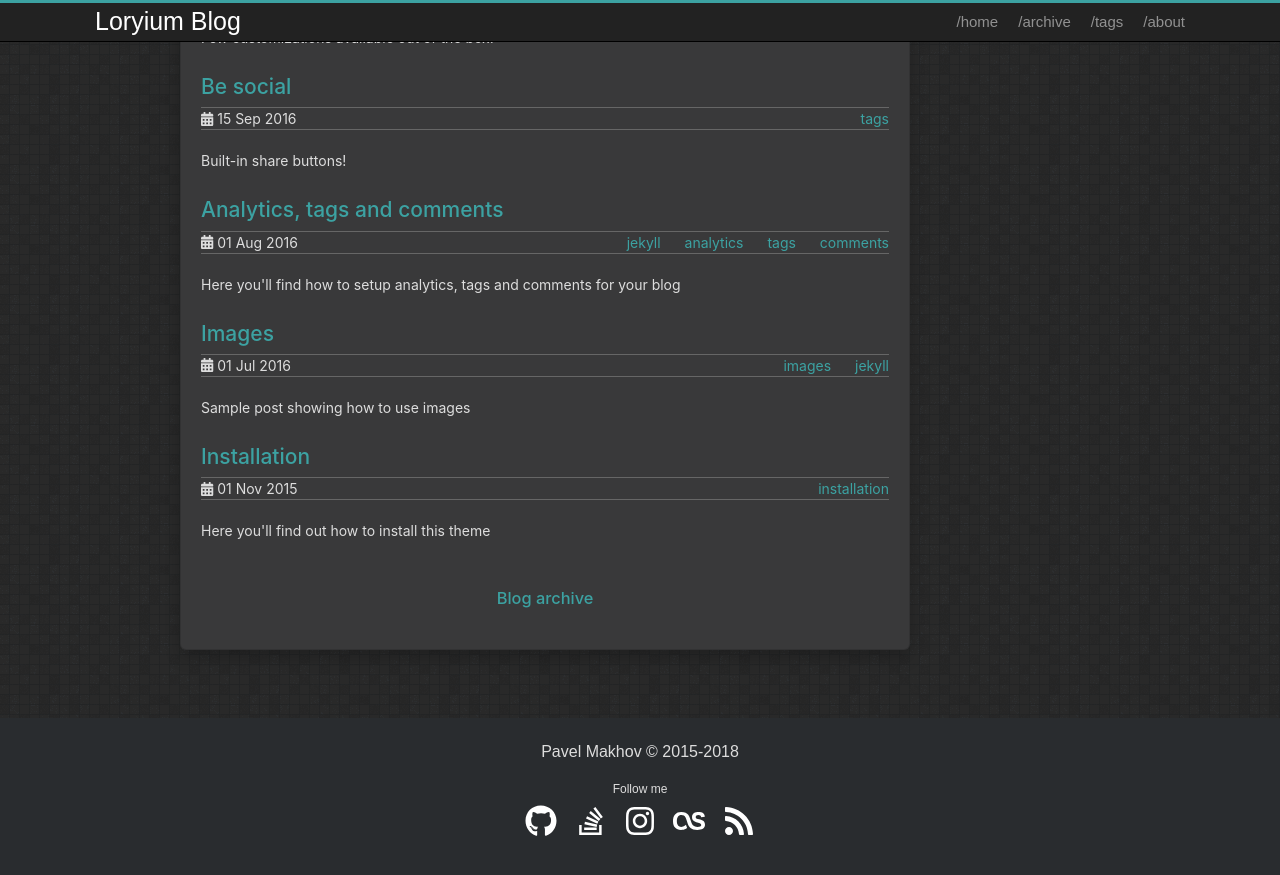
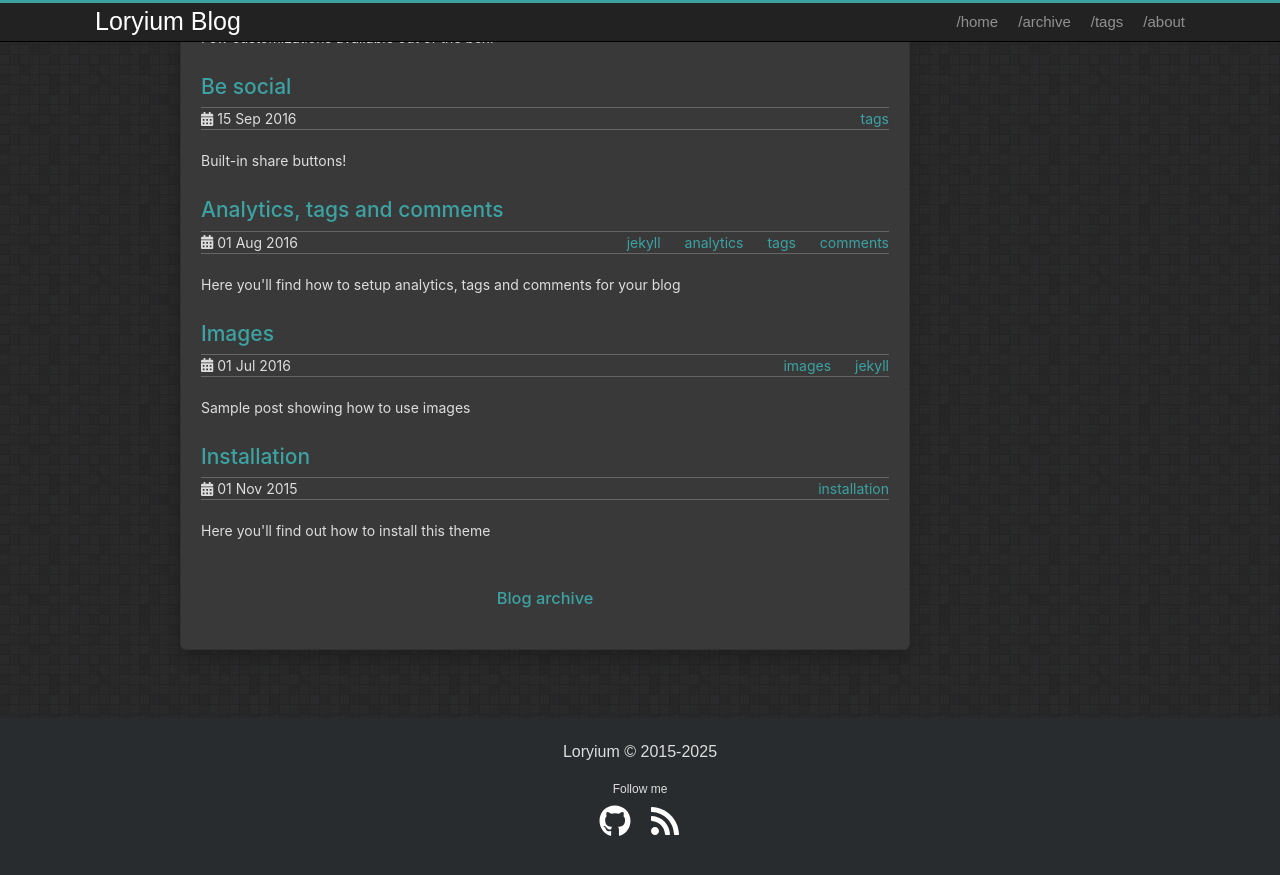
Before and after one commit to Loryium/loryium.github.io, a Jekyll site: the page built from index.html, in a window 1280 px wide and 900 px high, scrolled down 776 px. Shown: the top 875 px of the window. Built offline with Jekyll 4.4.1, drawn with Linux system fonts in a browser that asks for light colours; the list of posts is cut into pages by our own code.

Commit message:
Update _config.yml

```diff
--- a/_config.yml
+++ b/_config.yml
@@ -10,8 +10,8 @@ url: http://streetturtle.github.io
 # For a project page here should be a project name. Otherwise (for user's/organization's page leave it empty)
 baseurl: ''
 
-author: Pavel Makhov
-copyright: 2015-2018
+author: Loryium
+copyright: 2015-2025
 
 share:
   facebook: false
@@ -22,11 +22,11 @@ share:
   email: false
 
 social:
-  github: streetturtle
-  stackoverflow: ''
-  linkedin:
-  instagram: ''
-  lastfm: ''
+  github: Loryium
+#  stackoverflow: ''
+#  linkedin:
+#  instagram: ''
+#  lastfm: ''
   rss: feed.xml
 
 # Google Analytics key, leave blank to ignore
```
